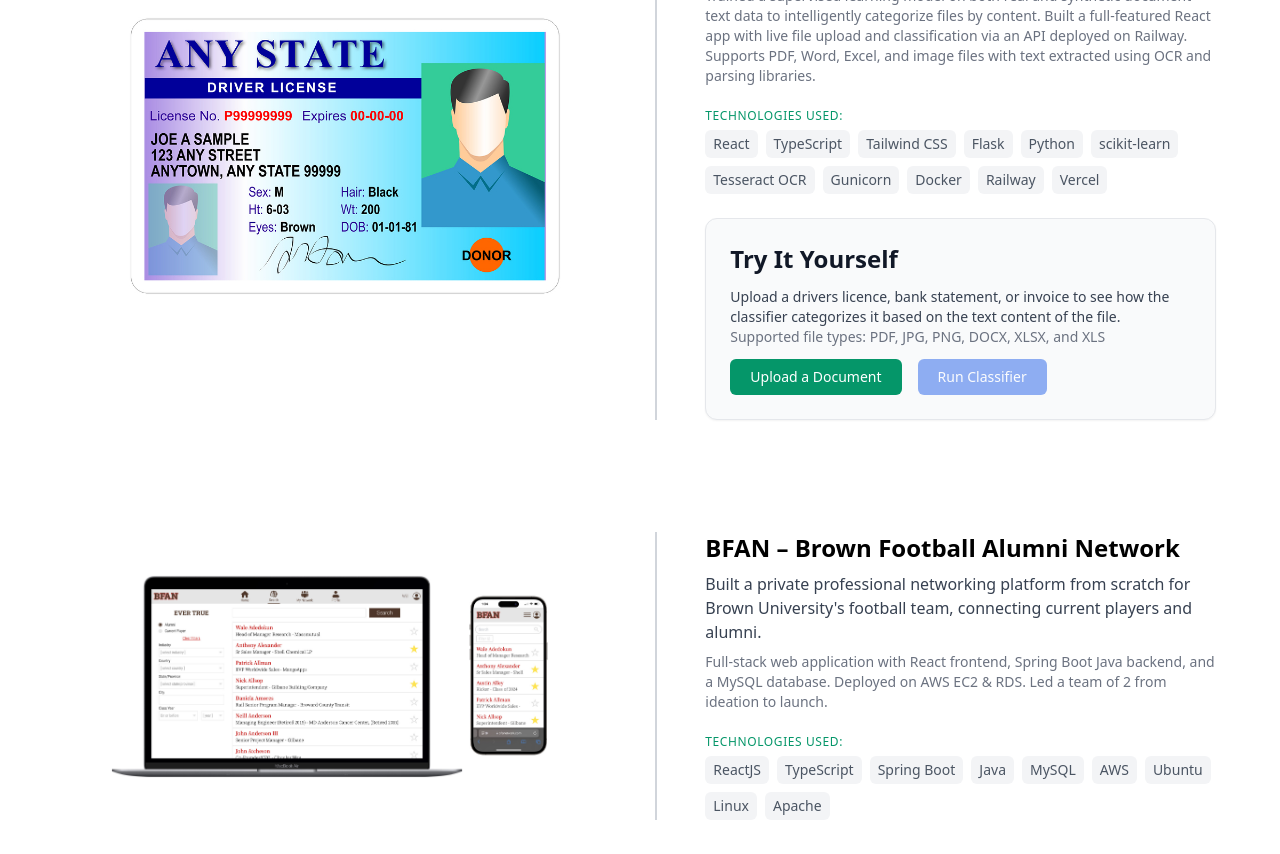
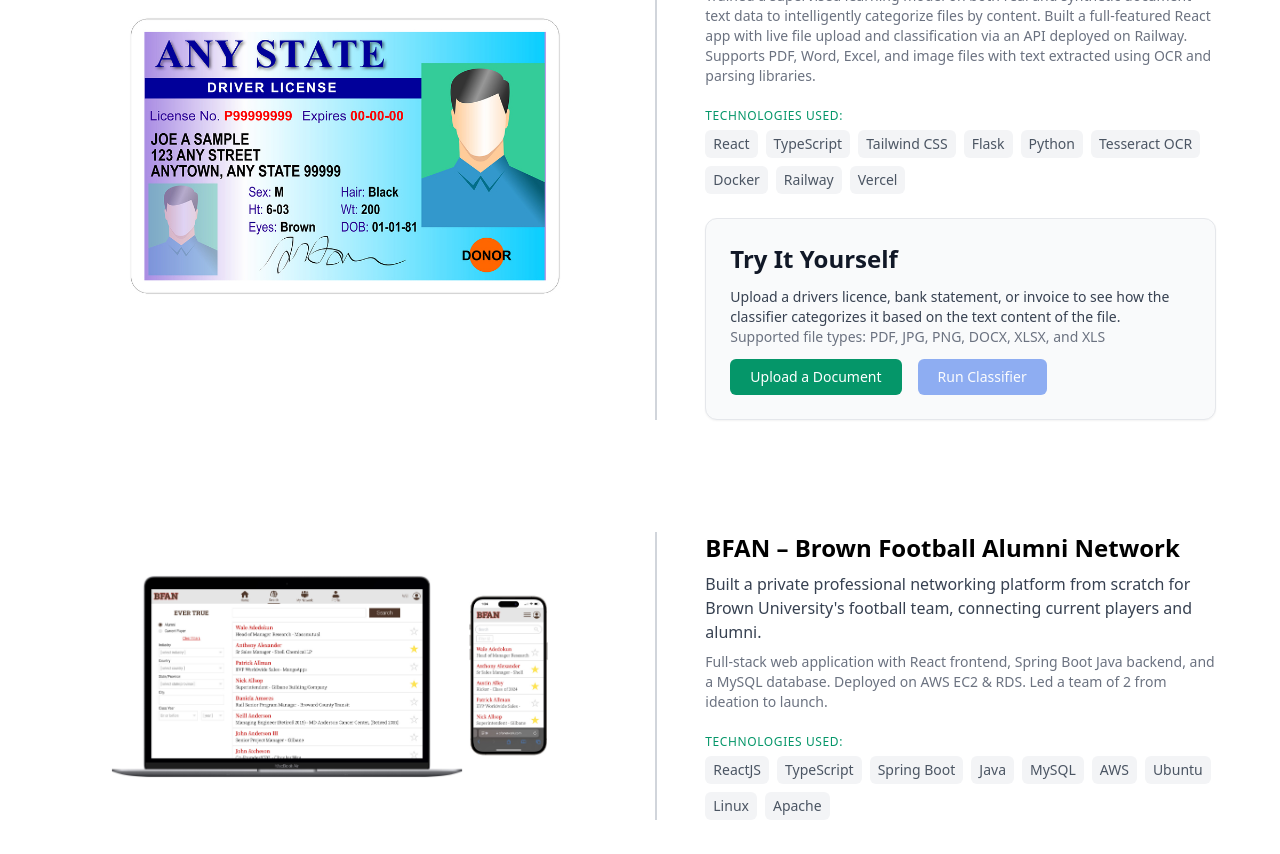
Before and after one commit to wjarvis10/wjarvis-website, a React (Vite) app: page / in a window 1280 px wide. Shown: the part 920-1774 px from the top of the page. Built offline with nearby package versions, Linux system fonts and the light colour scheme.

Commit message:
updated techs

```diff
--- a/src/components/Projects.tsx
+++ b/src/components/Projects.tsx
@@ -28,9 +28,7 @@
       "Tailwind CSS",
       "Flask",
       "Python",
-      "scikit-learn",
       "Tesseract OCR",
-      "Gunicorn",
       "Docker",
       "Railway",
       "Vercel",
```
